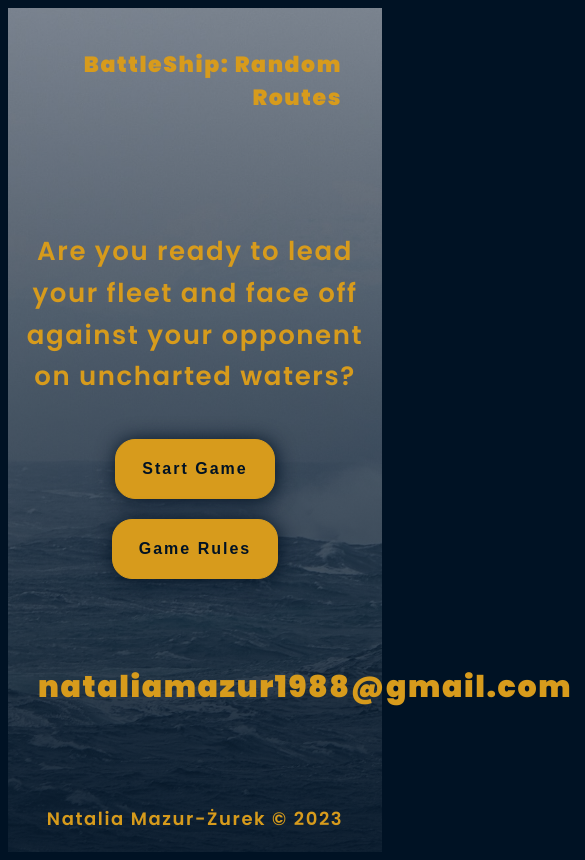
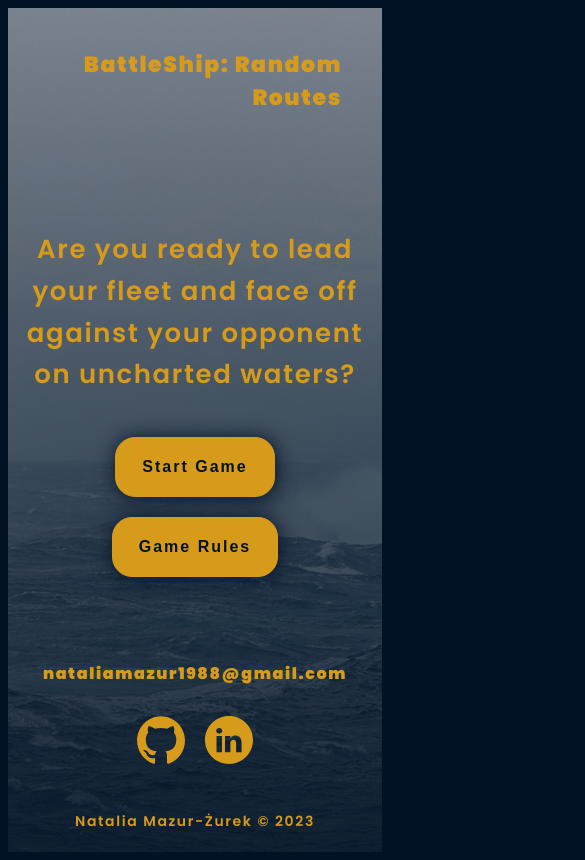
Before and after one commit to maxnatalia/battleship-random-routes, a React (Create React App) app: page / in a window 390 px wide. Shown: the top 860 px of the page, 585 px wide, since content can reach past the window. Built offline with nearby package versions, Linux system fonts and the light colour scheme.

Commit message:
added breakpoints in styles for Footer

```diff
--- a/src/common/Layout/Footer/styled.ts
+++ b/src/common/Layout/Footer/styled.ts
@@ -12,6 +12,12 @@ export const StyledFooter = styled.footer`
 export const Wrapper = styled.div`
   display: flex;
   justify-content: space-between;
+
+  @media (max-width: ${({ theme }) => theme.breakpoint.mobile}px) {
+    flex-direction: column;
+    align-items: center;
+    gap: 20px;
+  }
 `;
 
 export const LinkEmail = styled.a`
@@ -26,10 +32,9 @@ export const LinkEmail = styled.a`
     filter: brightness(140%);
   }
 
-  /* @media (max-width: ${({ theme }) => theme.breakpoint.mobile}px) {
-    font-size: 18px;
-    text-align: center;
-  } */
+  @media (max-width: ${({ theme }) => theme.breakpoint.mobile}px) {
+    font-size: 16px;
+  }
 `;
 
 export const SocialIcon = styled.a`
@@ -49,4 +54,8 @@ export const SocialIcon = styled.a`
 export const Copywrite = styled.div`
   text-align: center;
   font-weight: 600;
+
+  @media (max-width: ${({ theme }) => theme.breakpoint.mobile}px) {
+    font-size: 14px;
+  }
 `;
```
